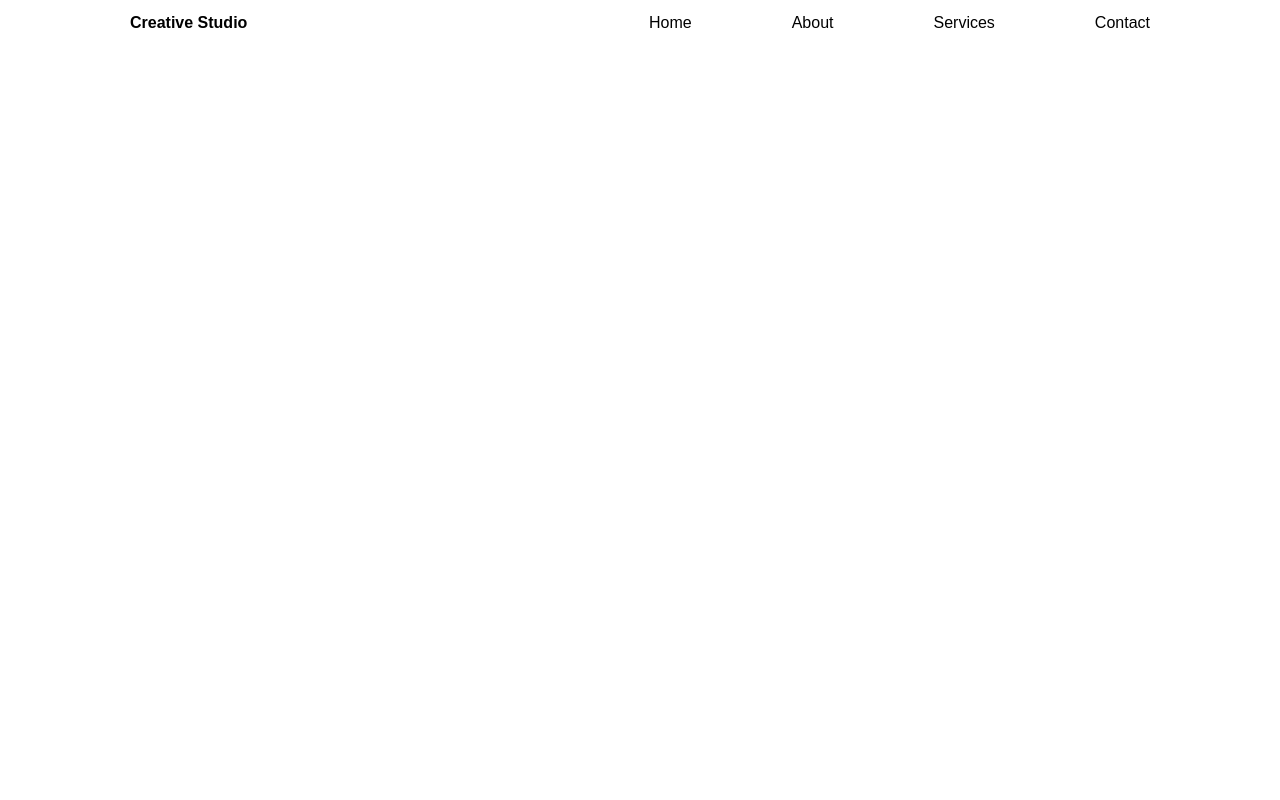
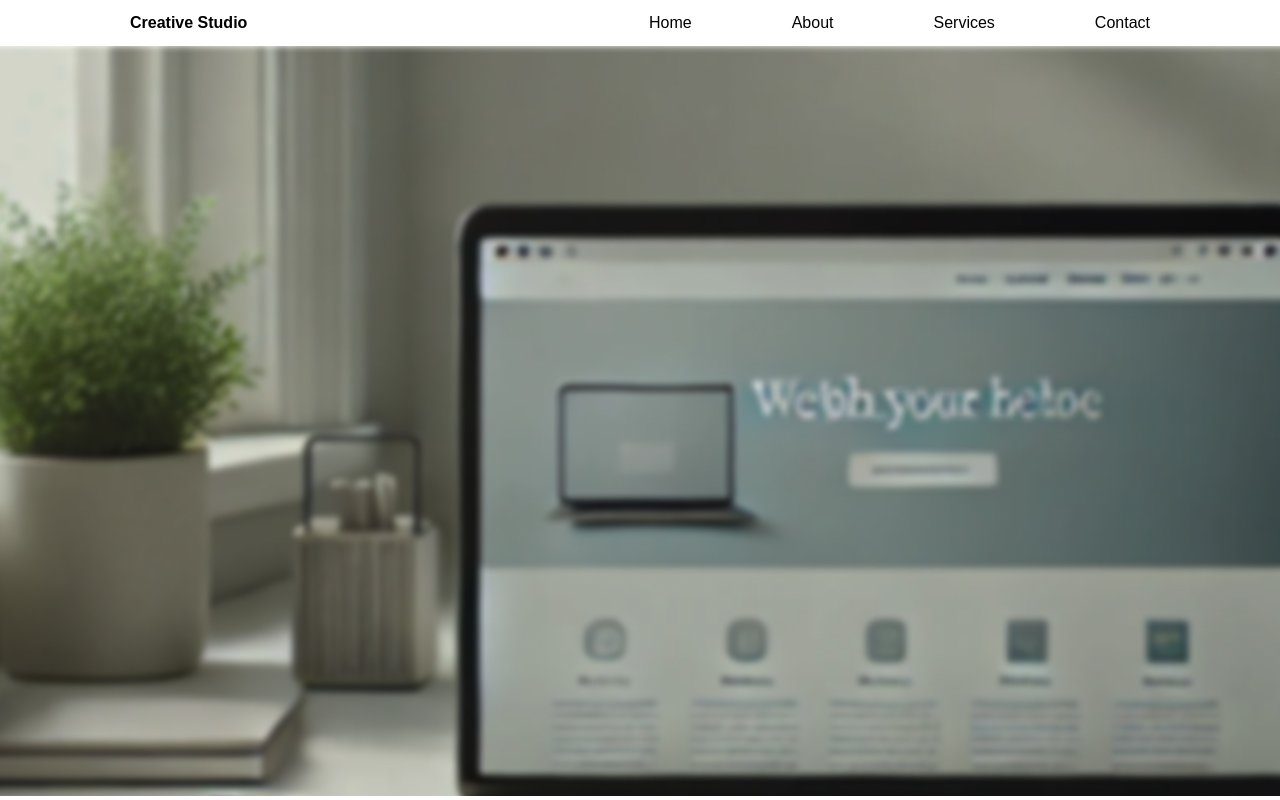
Before and after one commit to Valleryikl/creativite_studio.github.io, a plain HTML site: page index.html in a window 1280 px wide. Drawn offline with Linux system fonts and the light colour scheme.

Commit message:
start hero

```diff
--- a/index.html
+++ b/index.html
@@ -7,6 +7,7 @@
 </head>
 <body>
 
+<header>
   <div class="topnav" id="myTopnav">
     <a href="#home" class="active">Creative Studio</a>
     <a href="#contact">Contact</a>
@@ -17,6 +18,11 @@
       <i class="fa fa-bars"></i>
     </a>
   </div>
+</header>
+
+<section class="hero">
+
+</section>
 
 <script>
 function myFunction() {
--- a/style.css
+++ b/style.css
@@ -30,6 +30,13 @@ body {
 
   .topnav .icon {
     display: none;
+  }
+  .hero {
+    background-image: url(img/Hero.png);
+    height: 750px;
+    background-size: auto;
+    background-size: cover;
+    background-repeat: no-repeat;
   }
   @media screen and (max-width: 980px) {
     .topnav {
```
Also changed, not shown: img/Hero.png (added). Lines whose indentation alone changed are shown as unchanged.
